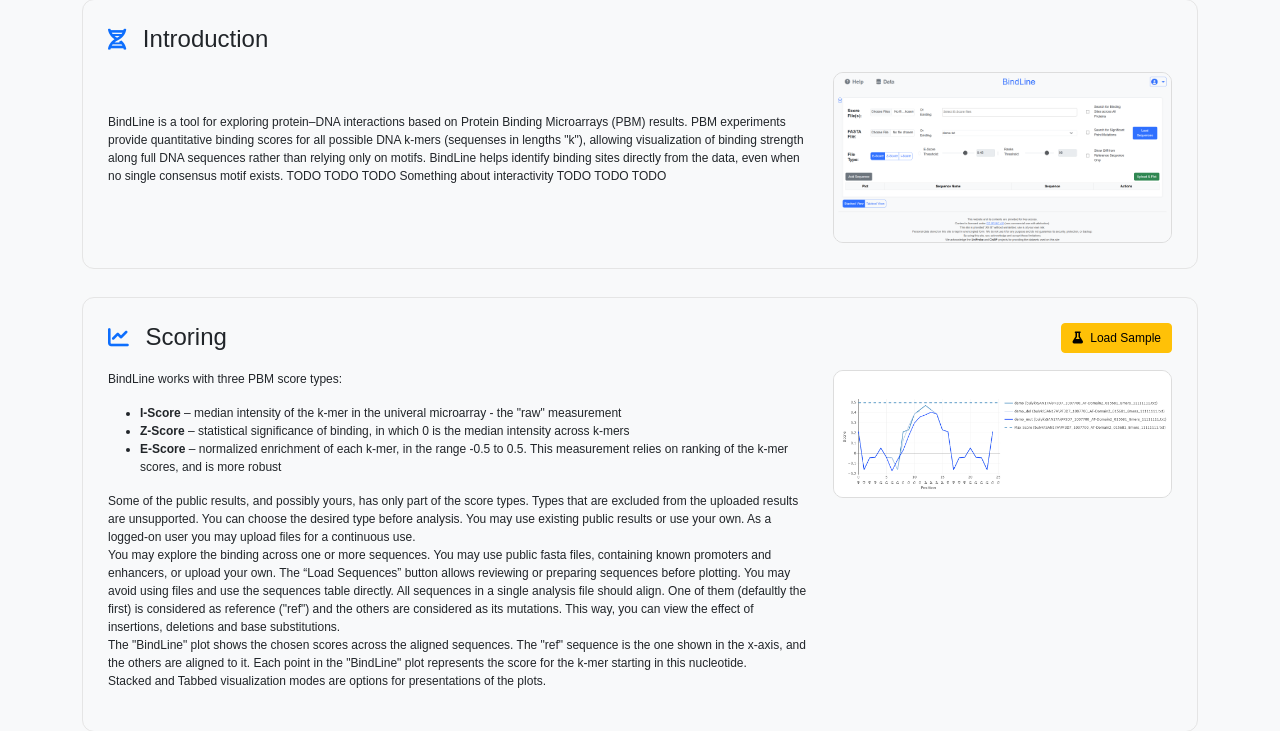
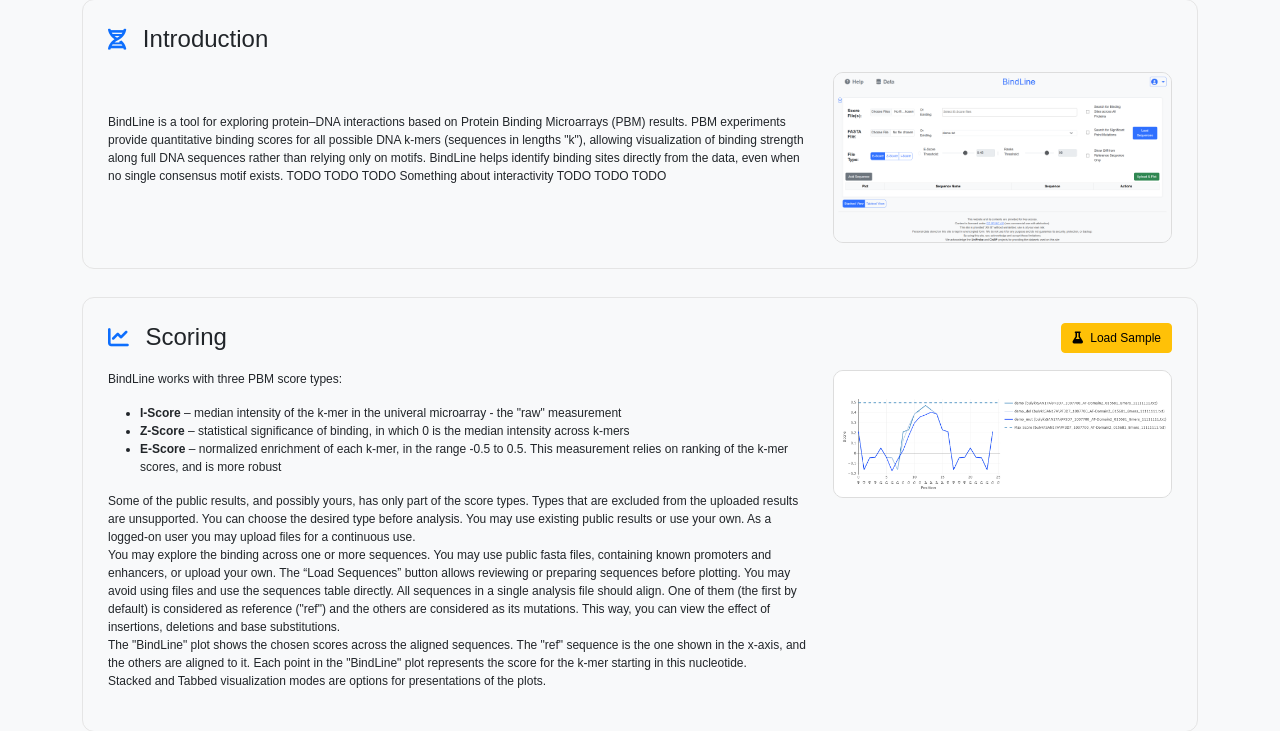
Before and after one commit to gn2019/bindline_server, a Flask app: page /help in a window 1280 px wide. Shown: the part 152-883 px from the top of the page. Run offline with Flask 3, Linux system fonts and the light colour scheme; parts of the project's set-up code (start-up, migrations or seed data) failed here and were passed over.

Commit message:
more typo

```diff
--- a/app/templates/help.html
+++ b/app/templates/help.html
@@ -34,7 +34,7 @@
             <div class="col-md-8">
                 <p>
                     BindLine is a tool for exploring protein–DNA interactions based on Protein Binding Microarrays (PBM) results.
-                    PBM experiments provide quantitative binding scores for all possible DNA k-mers (sequenses in lengths "k"), allowing visualization
+                    PBM experiments provide quantitative binding scores for all possible DNA k-mers (sequences in lengths "k"), allowing visualization
                     of binding strength along full DNA sequences rather than relying only on motifs.
                     BindLine helps identify binding sites directly from the data, even when no single consensus motif exists.
                     TODO TODO TODO Something about interactivity TODO TODO TODO
@@ -79,7 +79,7 @@
                     The “Load Sequences” button allows reviewing or preparing sequences before plotting.
                     You may avoid using files and use the sequences table directly.
                     All sequences in a single analysis file should align.
-                    One of them (defaultly the first) is considered as reference ("ref") and the others are considered as its mutations.
+                    One of them (the first by default) is considered as reference ("ref") and the others are considered as its mutations.
                     This way, you can view the effect of insertions, deletions and base substitutions.<br>
                     The "BindLine" plot shows the chosen scores across the aligned sequences.
                     The "ref" sequence is the one shown in the x-axis, and the others are aligned to it.
```
